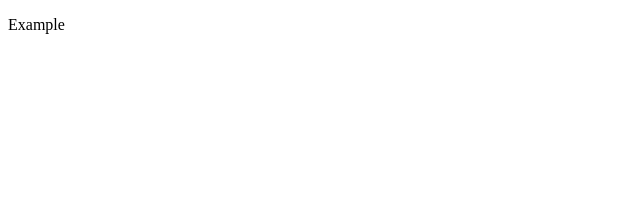
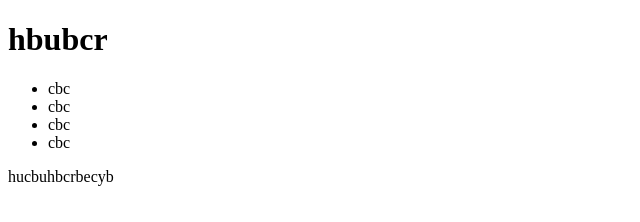
Before and after one commit to thomasdev9/second, a plain HTML site: page index.html in a window 1280 px wide. Shown: the whole page, without its empty margins (0-640 px from the left). Drawn offline with Linux system fonts and the light colour scheme.

Commit message:
Change index

```diff
--- a/index.html
+++ b/index.html
@@ -8,7 +8,22 @@
 </head>
 <body>
 
-    <p>Example</p>
+    <h1>hbubcr</h1>
+
+    <ul>
+        <li>cbc</li>
+        <li>cbc</li>
+        <li>cbc</li>
+        <li>cbc</li>
+    </ul>
+
+    <p>hucbuhbcrbecyb</p>
+
+    <section>
+        <div>
+            <img>
+        </div>
+    </section>
 
 </body>
 </html>
```
